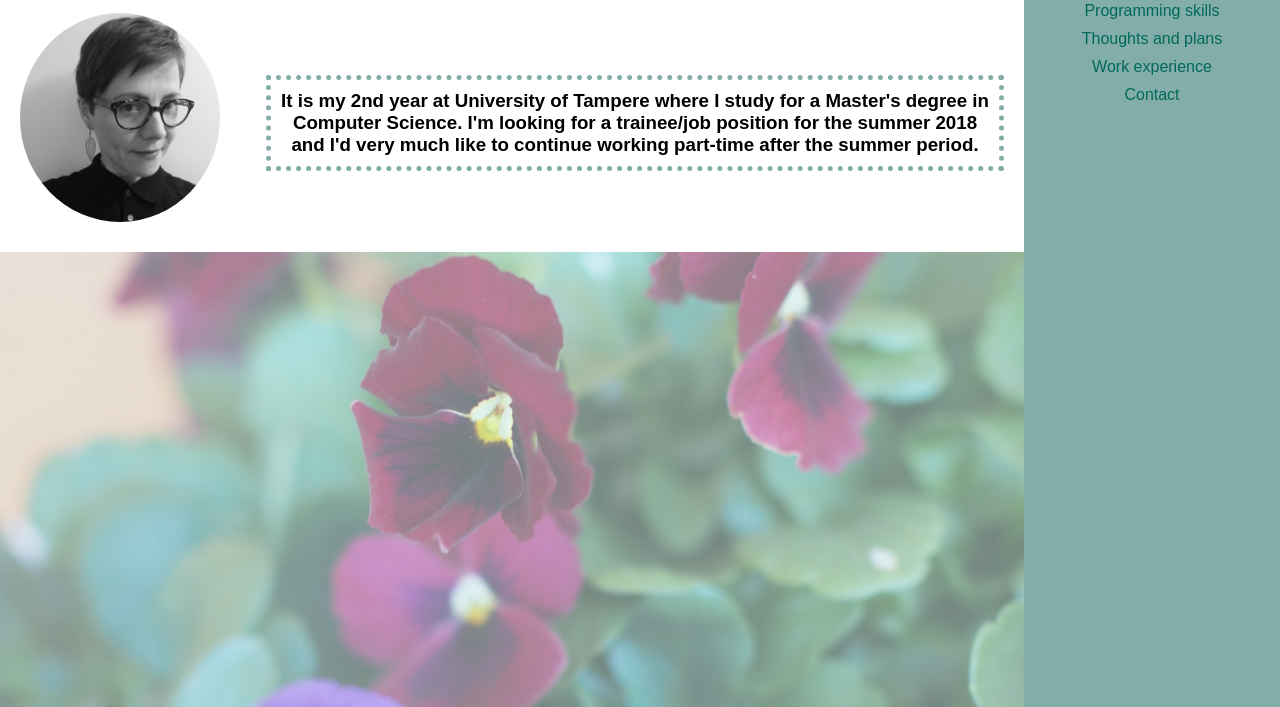
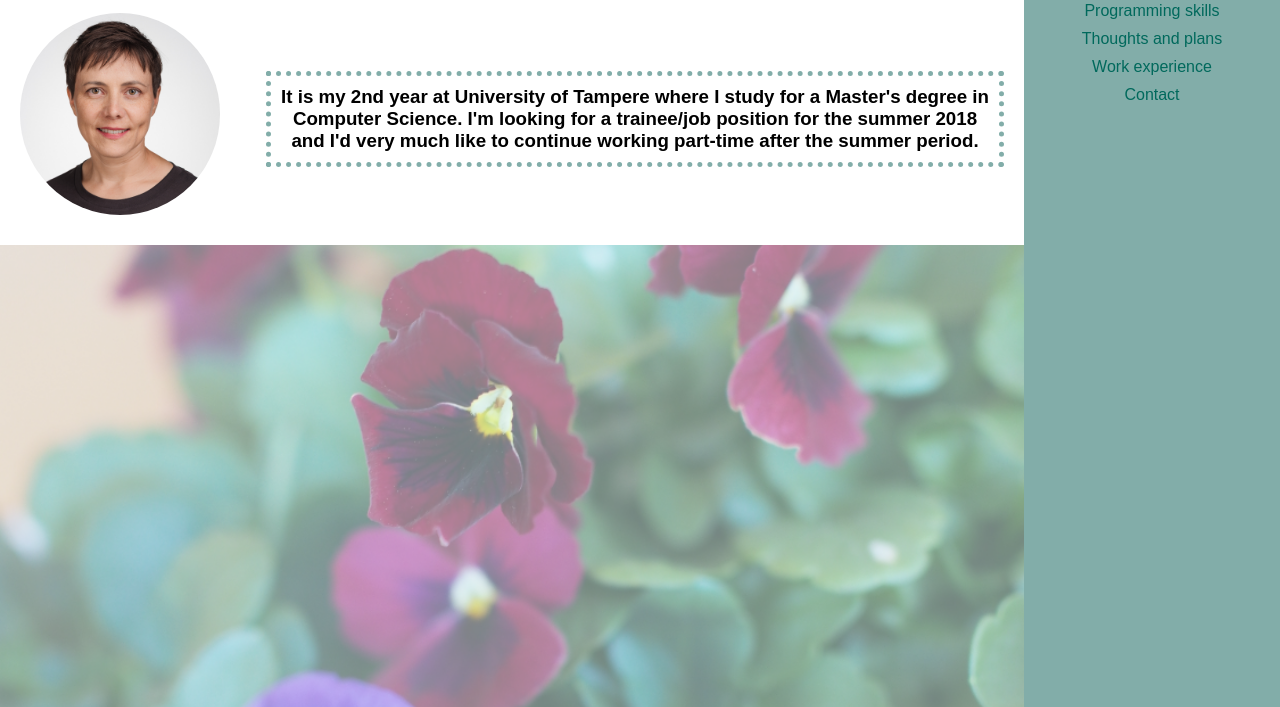
Before and after one commit to hjlammi/hjlammi.github.io, a plain HTML site: page index.html in a window 1280 px wide. Shown: the part 89-796 px from the top of the page. Drawn offline with nearby package versions, Linux system fonts and the light colour scheme.

Commit message:
Add new photo

```diff
--- a/index.html
+++ b/index.html
@@ -5,13 +5,13 @@
     <meta name="viewport" content="width=device-width, initial-scale=1">
     <link rel="stylesheet" type="text/css" href="css/style.css">
     <link href="https://fonts.googleapis.com/css?family=Special+Elite" rel="stylesheet">
-    <title>Heidi Lammi-Mihaljov, developer-in-the-making</title>
+    <title>Heidi Lammi-Mihaljov, top-developer-in-the-making</title>
   </head>
   <body>
     <div class="container">
       <header class="text-box header" id="header">
         <h1 class="heading">Hello world, I'm Heidi!</h1>
-        <img class="image" src="img/omakuva.jpg"/>
+        <img class="image" src="img/lammi1_1020x1360.jpg"/>
         <div class="text">
           <h3>It is my 2nd year at University of Tampere where I study for a Master's degree in Computer Science.
             I'm looking for a trainee/job position for the summer 2018 and I'd very much like to continue working part-time after the summer period.</h3>
```
Also changed, not shown: img/lammi1_1020x1360.jpg (added).
